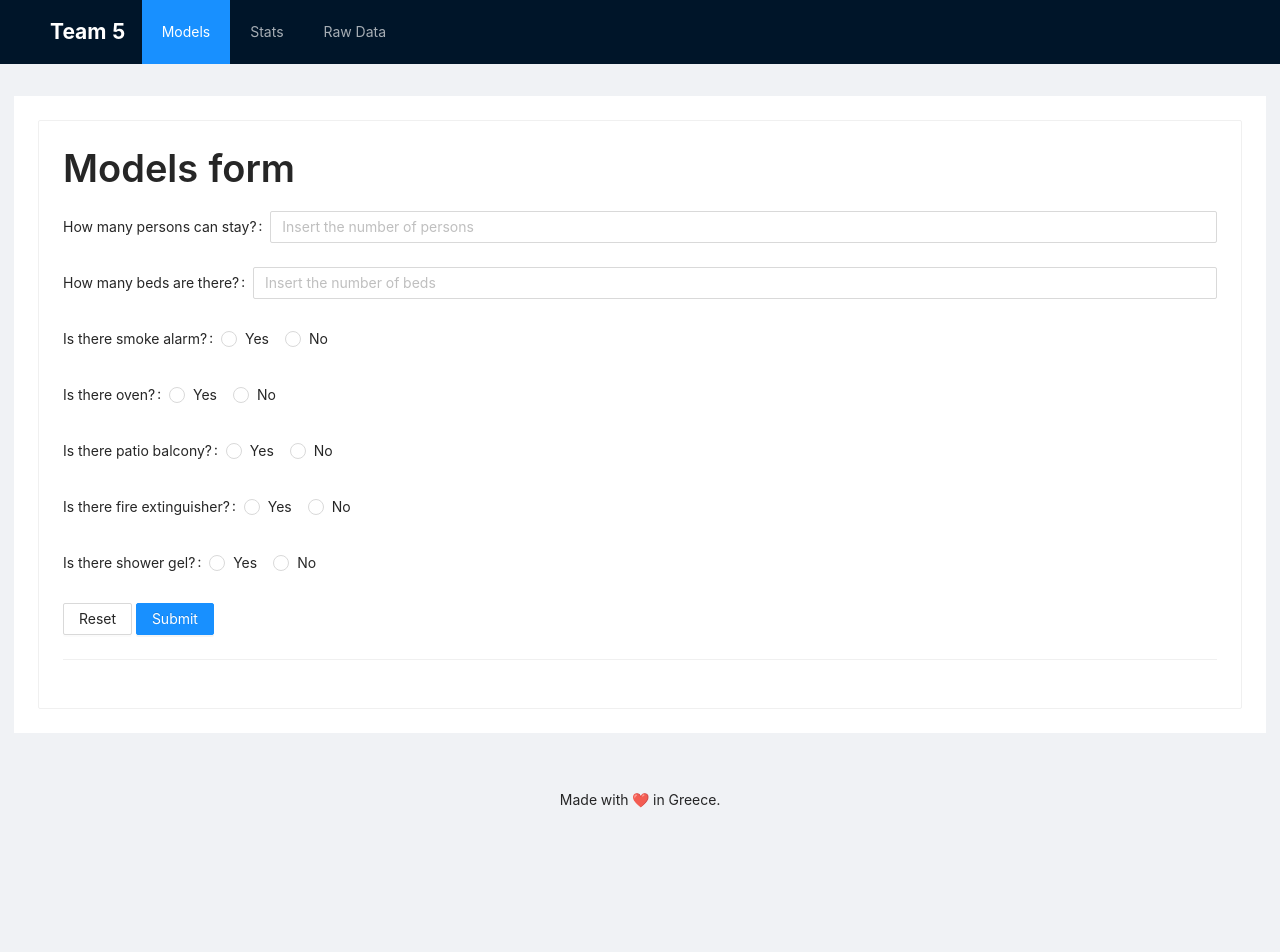
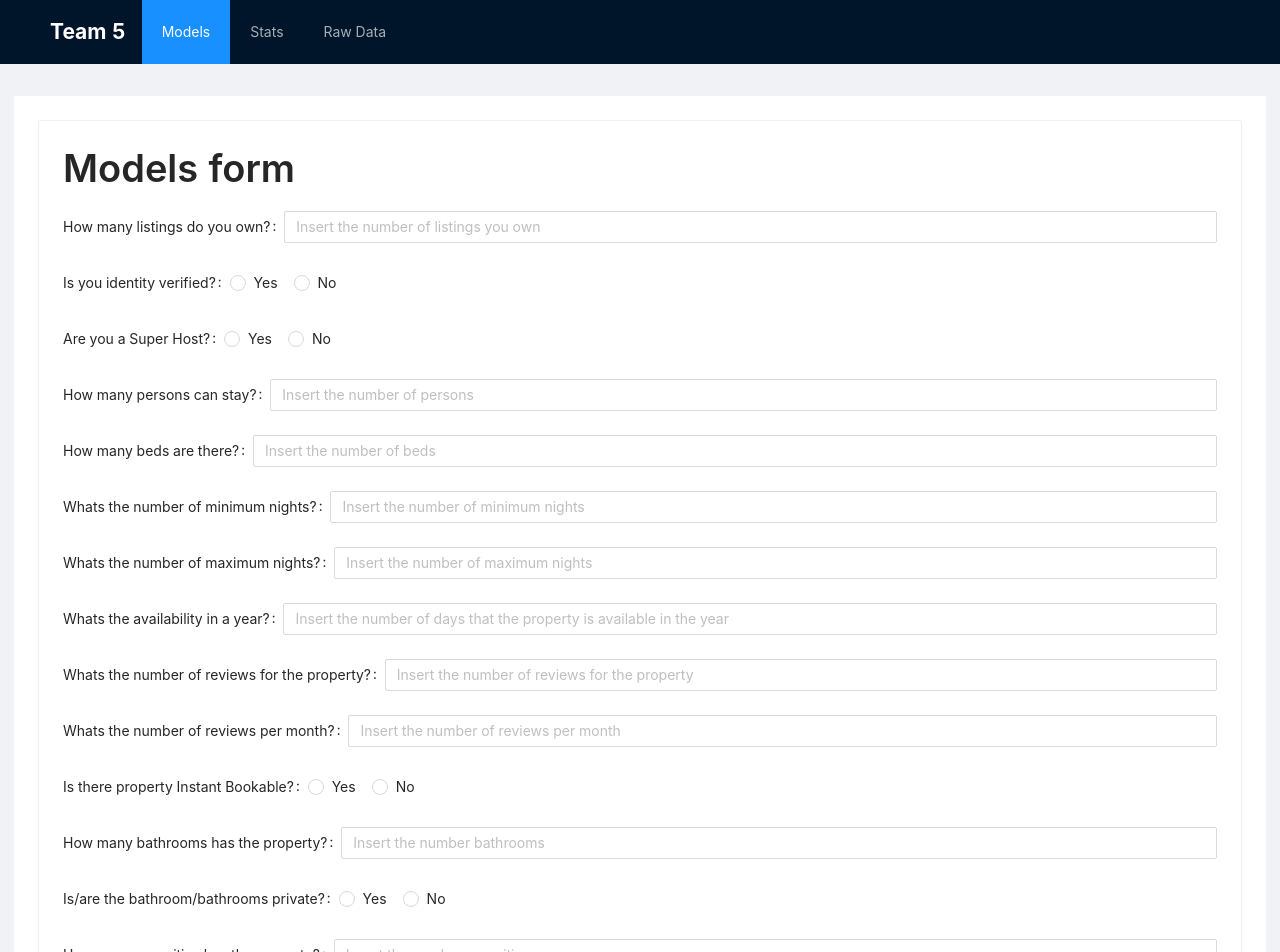
Before and after one commit to cha-theo/ml_project_ui, a React (Create React App) app: page /models in a window 1280 px wide. Shown: the top 952 px of the page. Before the commit the page ends 835 px from the top, so only its background shows below. Built offline with nearby package versions, Linux system fonts and the light colour scheme.

Commit message:
add form inputs and connection with the backend

```diff
--- a/src/components/Models.js
+++ b/src/components/Models.js
@@ -9,6 +9,8 @@ import {
   Switch,
   Button,
   Divider,
+  Row,
+  Col,
 } from "antd";
 import { makeModelsPost } from "../api/api";
 
@@ -16,13 +18,22 @@ const { Title } = Typography;
 const { Option } = Select;
 
 const formValuesInitialState = {
+  host_listings_count: "",
+  host_identity_verified: "",
+  host_is_superhost: "",
   accommodates: "",
   beds: "",
-  smoke_alarm: "",
-  oven: "",
-  patio_balcony: "",
-  fire_extinguisher: "",
-  shower_gel: "",
+  minimum_nights: "",
+  maximum_nights: "",
+  availability_365: "",
+  number_of_reviews: "",
+  reviews_per_month: "",
+  instant_bookable: "",
+  bathroom: "",
+  bathroom_type_private: "",
+  amenities: "",
+  neighbourhood: "neighbourhood_cleansed_1Ο ΝΕΚΡΟΤΑΦΕΙΟ",
+  room_type: "room_type_Private room",
   // textField: "",
   // textField2: "",
   // textField3: "",
@@ -45,8 +56,11 @@ const Models = () => {
     // console.log(name, value); // Uncomment to view name/value pair
     setFormValues({ ...formValues, [name]: value });
   };
-  const handleSelectChange = (value) => {
-    setFormValues({ ...formValues, selectField: value });
+  const handleNeighbourhood = (value) => {
+    setFormValues({ ...formValues, neighbourhood: value });
+  };
+  const handleRoomType = (value) => {
+    setFormValues({ ...formValues, room_type: value });
   };
   const handleMultipleSelectChange = (value) => {
     setFormValues({ ...formValues, multiplSelectField: value });
@@ -73,12 +87,41 @@ const Models = () => {
       <Card>
         <Title>Models form</Title>
         <form>
+          <Form.Item label="How many listings do you own?">
+            <Input
+              type="number"
+              placeholder="Insert the number of listings you own"
+              name="host_listings_count"
+              value={formValues.host_listings_count}
+              onChange={handleInputChange}
+            />
+          </Form.Item>
 
+          <Form.Item label="Is you identity verified?">
+            <Radio.Group
+              name="host_identity_verified"
+              onChange={handleInputChange}
+              value={formValues.host_identity_verified}
+            >
+              <Radio value="1">Yes</Radio>
+              <Radio value="0">No</Radio>
+            </Radio.Group>
+          </Form.Item>
 
-
+          <Form.Item label="Are you a Super Host?">
+            <Radio.Group
+              name="host_is_superhost"
+              onChange={handleInputChange}
+              value={formValues.host_is_superhost}
+            >
+              <Radio value="1">Yes</Radio>
+              <Radio value="0">No</Radio>
+            </Radio.Group>
+          </Form.Item>
 
           <Form.Item label="How many persons can stay?">
             <Input
+              type="number"
               placeholder="Insert the number of persons"
               name="accommodates"
               value={formValues.accommodates}
@@ -88,6 +131,7 @@ const Models = () => {
 
           <Form.Item label="How many beds are there?">
             <Input
+              type="number"
               placeholder="Insert the number of beds"
               name="beds"
               value={formValues.beds}
@@ -95,62 +139,171 @@ const Models = () => {
             />
           </Form.Item>
 
-        <Form.Item label="Is there smoke alarm?">
+          <Form.Item label="Whats the number of minimum nights?">
+            <Input
+              type="number"
+              placeholder="Insert the number of minimum nights"
+              name="minimum_nights"
+              value={formValues.minimum_nights}
+              onChange={handleInputChange}
+            />
+          </Form.Item>
+
+          <Form.Item label="Whats the number of maximum nights?">
+            <Input
+              type="maximum_nights"
+              placeholder="Insert the number of maximum nights"
+              name="maximum_nights"
+              value={formValues.maximum_nights}
+              onChange={handleInputChange}
+            />
+          </Form.Item>
+
+          <Form.Item label="Whats the availability in a year?">
+            <Input
+              type="number"
+              placeholder="Insert the number of days that the property is available in the year"
+              name="availability_365"
+              value={formValues.availability_365}
+              onChange={handleInputChange}
+            />
+          </Form.Item>
+
+          <Form.Item label="Whats the number of reviews for the property?">
+            <Input
+              type="number"
+              placeholder="Insert the number of reviews for the property"
+              name="number_of_reviews"
+              value={formValues.number_of_reviews}
+              onChange={handleInputChange}
+            />
+          </Form.Item>
+
+          <Form.Item label="Whats the number of reviews per month?">
+            <Input
+              type="number"
+              placeholder="Insert the number of reviews per month"
+              name="reviews_per_month"
+              value={formValues.reviews_per_month}
+              onChange={handleInputChange}
+            />
+          </Form.Item>
+
+          <Form.Item label="Is there property Instant Bookable?">
             <Radio.Group
-            name="smoke_alarm"
+              name="instant_bookable"
               onChange={handleInputChange}
-            value={formValues.smoke_alarm}
+              value={formValues.instant_bookable}
             >
               <Radio value="1">Yes</Radio>
               <Radio value="0">No</Radio>
             </Radio.Group>
           </Form.Item>
 
-        <Form.Item label="Is there oven?">
+          <Form.Item label="How many bathrooms has the property?">
+            <Input
+              type="number"
+              placeholder="Insert the number bathrooms"
+              name="bathroom"
+              value={formValues.bathroom}
+              onChange={handleInputChange}
+            />
+          </Form.Item>
+
+          <Form.Item label="Is/are the bathroom/bathrooms private?">
             <Radio.Group
-            name="oven"
+              name="bathroom_type_private"
               onChange={handleInputChange}
-            value={formValues.oven}
+              value={formValues.bathroom_type_private}
             >
               <Radio value="1">Yes</Radio>
               <Radio value="0">No</Radio>
             </Radio.Group>
           </Form.Item>
 
-        <Form.Item label="Is there patio balcony?">
-          <Radio.Group
-            name="patio_balcony"
+          <Form.Item label="How many amenities has the property?">
+            <Input
+              type="number"
+              placeholder="Insert the number amenities"
+              name="amenities"
+              value={formValues.amenities}
               onChange={handleInputChange}
-            value={formValues.patio_balcony}
-          >
-            <Radio value="1">Yes</Radio>
-            <Radio value="0">No</Radio>
-          </Radio.Group>
+            />
           </Form.Item>
 
-        <Form.Item label="Is there fire extinguisher?">
-          <Radio.Group
-            name="fire_extinguisher"
-            onChange={handleInputChange}
-            value={formValues.fire_extinguisher}
+          <Form.Item label="In which neighbourhood is the property located">
+            <Select
+              name="neighbourhood"
+              defaultValue=""
+              value={formValues.neighbourhood}
+              onChange={handleNeighbourhood}
             >
-            <Radio value="1">Yes</Radio>
-            <Radio value="0">No</Radio>
-          </Radio.Group>
+              <Option value="neighbourhood_cleansed_1Ο ΝΕΚΡΟΤΑΦΕΙΟ">1st Cemetery</Option>
+              <Option value="neighbourhood_cleansed_ΑΓΙΟΣ ΕΛΕΥΘΕΡΙΟΣ">Agios Eleutherios</Option>
+              <Option value="neighbourhood_cleansed_ΑΓΙΟΣ ΚΩΝΣΤΑΝΤΙΝΟΣ-ΠΛΑΤΕΙΑ ΒΑΘΗΣ">
+                Agios Konstantinos - Vathis square
+              </Option>
+              <Option value="neighbourhood_cleansed_ΑΓΙΟΣ ΝΙΚΟΛΑΟΣ">Agios Nikolaos</Option>
+              <Option value="neighbourhood_cleansed_ΑΚΑΔΗΜΙΑ ΠΛΑΤΩΝΟΣ">Akadimia Platonos</Option>
+              <Option value="neighbourhood_cleansed_ΑΚΡΟΠΟΛΗ">Akropolis</Option>
+              <Option value="neighbourhood_cleansed_ΑΜΠΕΛΟΚΗΠΟΙ">Ampelokipi</Option>
+              <Option value="neighbourhood_cleansed_ΑΝΩ ΚΥΨΕΛΗ">Ano Kipseli</Option>
+              <Option value="neighbourhood_cleansed_ΑΝΩ ΠΑΤΗΣΙΑ">Ano Patisia</Option>
+              <Option value="neighbourhood_cleansed_ΒΟΤΑΝΙΚΟΣ">Votanikos</Option>
+              <Option value="neighbourhood_cleansed_ΓΚΑΖΙ">Gazi</Option>
+              <Option value="neighbourhood_cleansed_ΓΚΥΖΗ">Gizi</Option>
+              <Option value="neighbourhood_cleansed_ΓΟΥΒΑ">Gouva</Option>
+              <Option value="neighbourhood_cleansed_ΓΟΥΔΙ">Goudi</Option>
+              <Option value="neighbourhood_cleansed_ΕΛΛΗΝΟΡΩΣΩΝ">Ellinoroson</Option>
+              <Option value="neighbourhood_cleansed_ΕΜΠΟΡΙΚΟ ΤΡΙΓΩΝΟ-ΠΛΑΚΑ">
+                Emporiko Trigono Plaka
+              </Option>
+              <Option value="neighbourhood_cleansed_ΖΑΠΠΕΙΟ">Zappeion</Option>
+              <Option value="neighbourhood_cleansed_ΘΗΣΕΙΟ">Thisio</Option>
+              <Option value="neighbourhood_cleansed_ΙΛΙΣΙΑ">Ilisia 4</Option>
+              <Option value="neighbourhood_cleansed_ΚΕΡΑΜΕΙΚΟΣ">Keramikos</Option>
+              <Option value="neighbourhood_cleansed_ΚΟΛΟΚΥΝΘΟΥ">Kolokinthou</Option>
+              <Option value="neighbourhood_cleansed_ΚΟΛΩΝΑΚΙ">Kolonaki</Option>
+              <Option value="neighbourhood_cleansed_ΚΟΛΩΝΟΣ">Kolonos</Option>
+              <Option value="neighbourhood_cleansed_ΚΟΥΚΑΚΙ-ΜΑΚΡΥΓΙΑΝΝΗ">Koukaki - Makrigianni</Option>
+              <Option value="neighbourhood_cleansed_ΚΥΨΕΛΗ">Kipseli</Option>
+              <Option value="neighbourhood_cleansed_ΛΥΚΑΒΗΤΤΟΣ">Likavitos</Option>
+              <Option value="neighbourhood_cleansed_ΜΟΥΣΕΙΟ-ΕΞΑΡΧΕΙΑ-ΝΕΑΠΟΛΗ">
+                Mouseio - Exarchia - Neapoli
+              </Option>
+              <Option value="neighbourhood_cleansed_ΝΕΑ ΚΥΨΕΛΗ">Nea Kipseli</Option>
+              <Option value="neighbourhood_cleansed_ΝΕΟΣ ΚΟΣΜΟΣ">Neos Kosmos</Option>
+              <Option value="neighbourhood_cleansed_ΝΙΡΒΑΝΑ">Nirvana</Option>
+              <Option value="neighbourhood_cleansed_ΠΑΓΚΡΑΤΙ">Pagrati</Option>
+              <Option value="neighbourhood_cleansed_ΠΑΤΗΣΙΑ">Patisia</Option>
+              <Option value="neighbourhood_cleansed_ΠΕΔΙΟ ΑΡΕΩΣ">Pedion Areos</Option>
+              <Option value="neighbourhood_cleansed_ΠΕΝΤΑΓΩΝΟ">Pentagono</Option>
+              <Option value="neighbourhood_cleansed_ΠΕΤΡΑΛΩΝΑ">Petralona</Option>
+              <Option value="neighbourhood_cleansed_ΠΛΑΤΕΙΑ ΑΜΕΡΙΚΗΣ">Amerikis Square</Option>
+              <Option value="neighbourhood_cleansed_ΠΛΑΤΕΙΑ ΑΤΤΙΚΗΣ">Attikis Square</Option>
+              <Option value="neighbourhood_cleansed_ΠΟΛΥΓΩΝΟ">Poligono</Option>
+              <Option value="neighbourhood_cleansed_ΠΡΟΜΠΟΝΑ">Prompona</Option>
+              <Option value="neighbourhood_cleansed_ΡΗΓΙΛΛΗΣ">Rigilis</Option>
+              <Option value="neighbourhood_cleansed_ΡΙΖΟΥΠΟΛΗ">Rizoupoli</Option>
+              <Option value="neighbourhood_cleansed_ΣΕΠΟΛΙΑ">Sepolia</Option>
+              <Option value="neighbourhood_cleansed_ΣΤΑΔΙΟ">Stadio</Option>
+              <Option value="neighbourhood_cleansed_ΣΤΑΘΜΟΣ ΛΑΡΙΣΗΣ">Larisis Station</Option>
+            </Select>
           </Form.Item>
 
-        <Form.Item label="Is there shower gel?">
-          <Radio.Group
-            name="shower_gel"
-            onChange={handleInputChange}
-            value={formValues.shower_gel}
+          <Form.Item label="Select property type">
+            <Select
+              name="room_type"
+              defaultValue=""
+              value={formValues.room_type}
+              onChange={handleRoomType}
             >
-            <Radio value="1">Yes</Radio>
-            <Radio value="0">No</Radio>
-          </Radio.Group>
+              <Option value="room_type_Private room">Private room</Option>
+              <Option value="room_type_Shared room">Shared room</Option>
+              <Option value="room_type_Entire home/apt">Entire home/apt</Option>
+              <Option value="room_type_Hotel room">Hotel room</Option>
+            </Select>
           </Form.Item>
-
-
 
           {/*
         <Form.Item label="Text Field">
@@ -260,7 +413,28 @@ const Models = () => {
               Reset
             </Button>
             &nbsp;
-          <Button type="primary" onClick={handleFormSubmit}>
+            <Button
+              disabled={
+                !formValues.host_listings_count ||
+                !formValues.host_identity_verified ||
+                !formValues.host_is_superhost ||
+                !formValues.accommodates ||
+                !formValues.beds ||
+                !formValues.minimum_nights ||
+                !formValues.maximum_nights ||
+                !formValues.availability_365 ||
+                !formValues.number_of_reviews ||
+                !formValues.reviews_per_month ||
+                !formValues.instant_bookable ||
+                !formValues.bathroom ||
+                !formValues.neighbourhood ||
+                !formValues.room_type ||
+                !formValues.amenities ||
+                !formValues.bathroom_type_private
+              }
+              type="primary"
+              onClick={handleFormSubmit}
+            >
               Submit
             </Button>
           </Form.Item>
```
Lines whose indentation alone changed are shown as unchanged.
